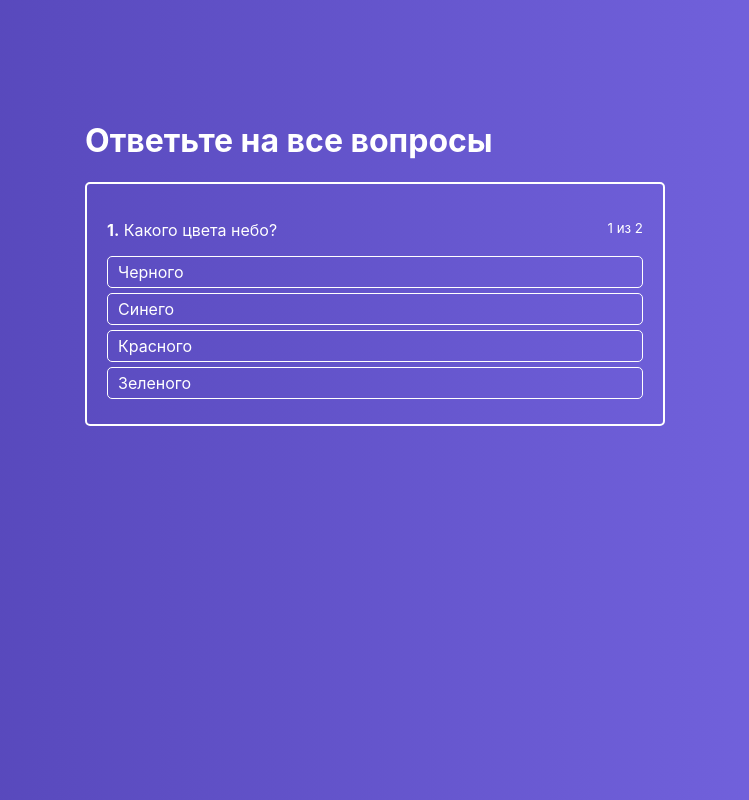
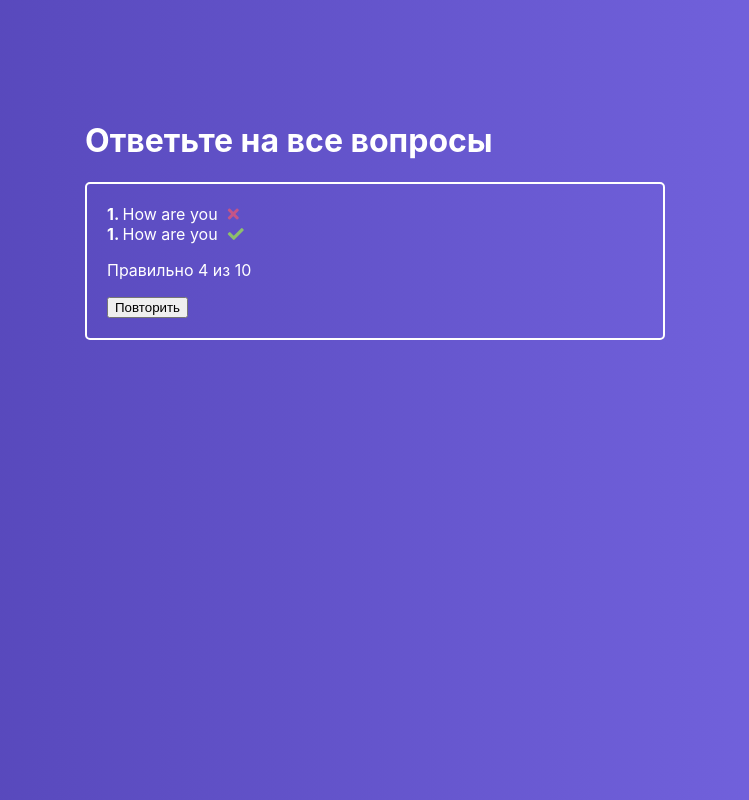
Before and after one commit to AlekseiFadeev/react-quiz-app, a React app: page / in a window 1280 px wide. Shown: the whole page, without its empty margins (265-1014 px from the left). Built offline with nearby package versions, Linux system fonts and the light colour scheme.

Commit message:
finished screen

```diff
--- a/public/index.html
+++ b/public/index.html
@@ -14,7 +14,7 @@
       manifest.json provides metadata used when your web app is installed on a
       user's mobile device or desktop. See https://developers.google.com/web/fundamentals/web-app-manifest/
     -->
-    <link rel="manifest" href="%PUBLIC_URL%/manifest.json" />
+    <link rel="manifest" href="%PUBLIC_URL%/manifest.json"/>
     <!--
       Notice the use of %PUBLIC_URL% in the tags above.
       It will be replaced with the URL of the `public` folder during the build.
@@ -24,7 +24,8 @@
       work correctly both with client-side routing and a non-root public URL.
       Learn how to configure a non-root public URL by running `npm run build`.
     -->
-    <title>React App</title>
+    <link rel="stylesheet" href="https://cdnjs.cloudflare.com/ajax/libs/font-awesome/5.11.2/css/all.min.css">
+    <title>Quiz App</title>
   </head>
   <body>
     <noscript>You need to enable JavaScript to run this app.</noscript>
--- /dev/null
+++ b/src/components/FinishedQuiz/FinishedQuiz.js
@@ -0,0 +1,29 @@
+import React from "react"
+import classes from "./FinishedQuiz.module.css"
+
+const FinishedQuiz = props => {
+  return (
+    <div className={classes.FinishedQuiz}>
+      <ul>
+        <li>
+          <strong>1. </strong>
+          How are you
+          <i className={'fa fa-times ' + classes.error}/>
+        </li>
+        <li>
+          <strong>1. </strong>
+          How are you
+          <i className={'fa fa-check ' + classes.success}/>
+        </li>
+      </ul>
+
+      <p>Правильно 4 из 10</p>
+
+      <div>
+        <button>Повторить</button>
+      </div>
+    </div>
+  )
+}
+
+export default FinishedQuiz
--- /dev/null
+++ b/src/components/FinishedQuiz/FinishedQuiz.module.css
@@ -0,0 +1,26 @@
+.FinishedQuiz {
+    padding: 20px;
+    color: #fff;
+    border: 2px solid #fff;
+    border-radius: 5px;
+    box-sizing: border-box;
+    margin: 0 10px;
+}
+
+.FinishedQuiz ul {
+    list-style: none;
+    padding: 0;
+    margin: 0;
+}
+
+.FinishedQuiz ul li i {
+    margin-left: 10px;
+}
+
+.success {
+    color: rgba(161, 240, 69, .7);
+}
+
+.error {
+    color: rgba(240, 87, 108, .7);
+}
--- a/src/containers/Quiz/Quiz.js
+++ b/src/containers/Quiz/Quiz.js
@@ -1,9 +1,11 @@
 import React, {Component} from "react"
 import classes from "./Quiz.module.css"
 import ActiveQuiz from "../../components/ActiveQuiz/ActiveQuiz";
+import FinishedQuiz from "../../components/FinishedQuiz/FinishedQuiz";
 
 class Quiz extends Component {
   state = {
+    isFinished: true,
     activeQuestion: 0,
     answerState: null,
     quiz: [
@@ -52,7 +54,9 @@
 
       const timeout = window.setTimeout(() => {
         if (this.isQuizFinished()) {
-          console.log('Finished')
+          this.setState({
+            isFinished: true
+          })
         } else {
           this.setState({
             activeQuestion: this.state.activeQuestion + 1,
@@ -79,6 +83,9 @@
         <div className={classes.QuizWrapper}>
           <h1>Ответьте на все вопросы</h1>
 
+          {
+            this.state.isFinished ?
+              <FinishedQuiz/> :
               <ActiveQuiz
                 question={this.state.quiz[this.state.activeQuestion].question}
                 answers={this.state.quiz[this.state.activeQuestion].answers}
@@ -87,6 +94,7 @@
                 answerNumber={this.state.activeQuestion + 1}
                 state={this.state.answerState}
               />
+          }
         </div>
       </div>
     )
```
Lines whose indentation alone changed are shown as unchanged.
